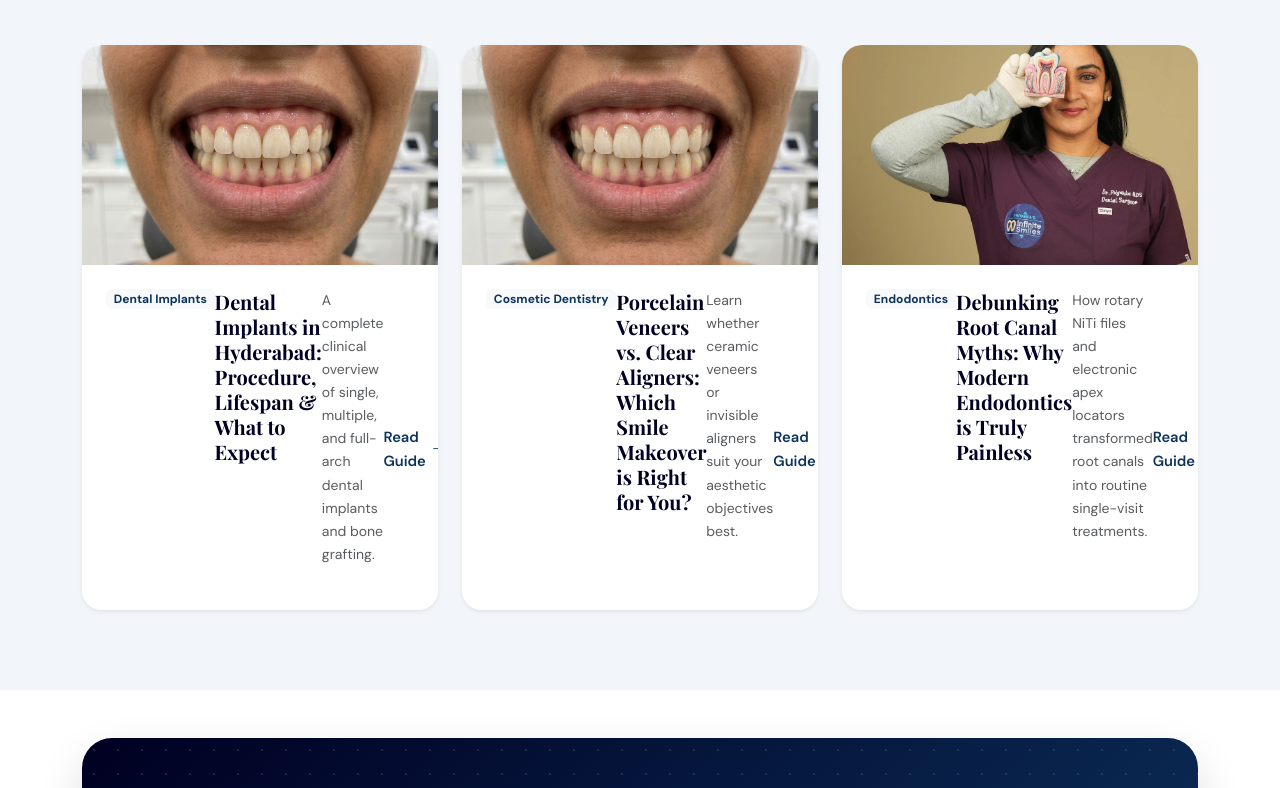
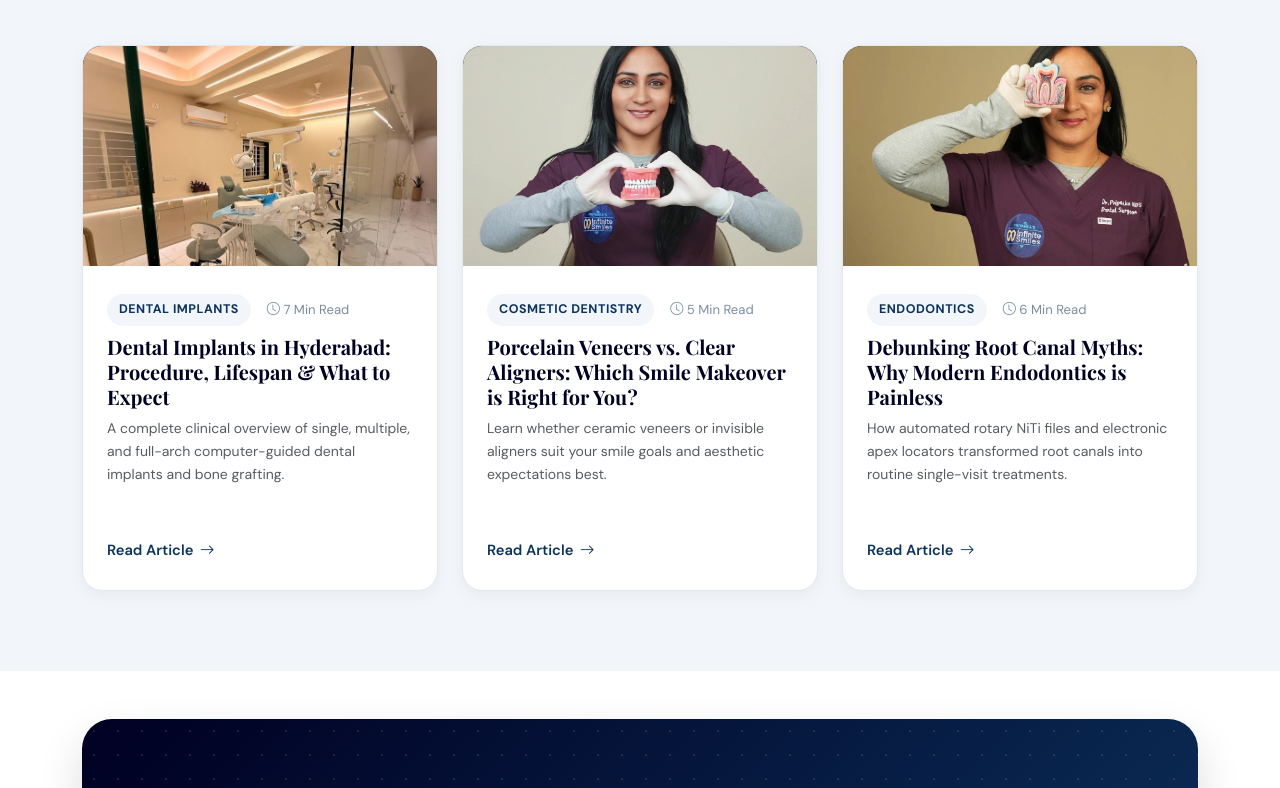
Before and after one commit to lokesh19-lokesh/priyankasinfinitesmiles, a plain HTML site: page public_html/index.html in a window 1280 px wide. Shown: the part 10217-11005 px from the top of the page. Drawn offline with nearby package versions, Linux system fonts and the light colour scheme; a web font is replaced by a local one.

Commit message:
Fix blog insights preview section cards layout and images on homepage

```diff
--- a/public_html/index.html
+++ b/public_html/index.html
@@ -1223,50 +1223,82 @@
       </div>
 
       <div class="row g-4">
+        <!-- Post 1: Dental Implants -->
         <div class="col-md-4">
-          <div class="custom-card p-0 overflow-hidden border-0 shadow-sm h-100">
-            <img src="assets/images/gallery/implant-after.jpg" alt="Dental Implants Guide Hyderabad" class="w-100"
-              style="height: 220px; object-fit: cover;" width="1200" height="896" loading="lazy">
-            <div class="p-4 bg-white flex-grow-1 d-flex flex-direction-column">
-              <span class="badge bg-light text-teal mb-2 align-self-start">Dental Implants</span>
-              <h4 class="fs-5 fw-bold mb-2">Dental Implants in Hyderabad: Procedure, Lifespan &amp; What to Expect</h4>
-              <p class="small text-muted flex-grow-1">A complete clinical overview of single, multiple, and full-arch
-                dental implants and bone grafting.</p>
-              <a href="blog/dental-implants-cost-procedure-hyderabad/" class="card-link mt-2">Read Guide <i
-                  class="bi bi-arrow-right"></i></a>
+          <article class="blog-grid-card">
+            <div class="blog-grid-thumb">
+              <img src="assets/clinic/c1.webp" alt="Priyanka's Infinite Smiles Advanced Dental Studio Operatory Suite" class="w-100" style="height: 220px; object-fit: cover; object-position: center 35%;" width="765" height="1020" loading="lazy">
             </div>
-          </div>
+            <div class="blog-grid-body">
+              <div class="blog-meta-bar mb-2">
+                <span class="blog-badge-tag">Dental Implants</span>
+                <span><i class="bi bi-clock"></i> 7 Min Read</span>
+              </div>
+              <h4 class="font-heading fs-5 mb-2">
+                <a href="blog/dental-implants-cost-procedure-hyderabad/" class="text-dark-teal text-decoration-none">
+                  Dental Implants in Hyderabad: Procedure, Lifespan &amp; What to Expect
+                </a>
+              </h4>
+              <p class="small text-muted flex-grow-1">
+                A complete clinical overview of single, multiple, and full-arch computer-guided dental implants and bone grafting.
+              </p>
+              <a href="blog/dental-implants-cost-procedure-hyderabad/" class="card-link mt-3">
+                Read Article <i class="bi bi-arrow-right"></i>
+              </a>
+            </div>
+          </article>
         </div>
 
+        <!-- Post 2: Veneers vs Aligners -->
         <div class="col-md-4">
-          <div class="custom-card p-0 overflow-hidden border-0 shadow-sm h-100">
-            <img src="assets/images/gallery/smile-design-after.jpg" alt="Porcelain Veneers vs Clear Aligners Guide"
-              class="w-100" style="height: 220px; object-fit: cover;" width="1200" height="896" loading="lazy">
-            <div class="p-4 bg-white flex-grow-1 d-flex flex-direction-column">
-              <span class="badge bg-light text-teal mb-2 align-self-start">Cosmetic Dentistry</span>
-              <h4 class="fs-5 fw-bold mb-2">Porcelain Veneers vs. Clear Aligners: Which Smile Makeover is Right for You?
+          <article class="blog-grid-card">
+            <div class="blog-grid-thumb">
+              <img src="assets/clinic/c7.webp" alt="Porcelain Veneers vs Clear Aligners Guide by Dr. Priyanka Vijayakumar" class="w-100" style="height: 220px; object-fit: cover; object-position: center 15%;" width="1020" height="1020" loading="lazy">
+            </div>
+            <div class="blog-grid-body">
+              <div class="blog-meta-bar mb-2">
+                <span class="blog-badge-tag">Cosmetic Dentistry</span>
+                <span><i class="bi bi-clock"></i> 5 Min Read</span>
+              </div>
+              <h4 class="font-heading fs-5 mb-2">
+                <a href="blog/smile-makeover-veneers-vs-aligners/" class="text-dark-teal text-decoration-none">
+                  Porcelain Veneers vs. Clear Aligners: Which Smile Makeover is Right for You?
+                </a>
               </h4>
-              <p class="small text-muted flex-grow-1">Learn whether ceramic veneers or invisible aligners suit your
-                aesthetic objectives best.</p>
-              <a href="blog/smile-makeover-veneers-vs-aligners/" class="card-link mt-2">Read Guide <i
-                  class="bi bi-arrow-right"></i></a>
+              <p class="small text-muted flex-grow-1">
+                Learn whether ceramic veneers or invisible aligners suit your smile goals and aesthetic expectations best.
+              </p>
+              <a href="blog/smile-makeover-veneers-vs-aligners/" class="card-link mt-3">
+                Read Article <i class="bi bi-arrow-right"></i>
+              </a>
             </div>
-          </div>
+          </article>
         </div>
 
+        <!-- Post 3: Root Canal Myths -->
         <div class="col-md-4">
-          <div class="custom-card p-0 overflow-hidden border-0 shadow-sm h-100">
-            <img src="assets/clinic/c14.webp" alt="Painless Root Canal Treatment Guide" class="w-100"
-              style="height: 220px; object-fit: cover; object-position: center 25%;" width="1020" height="1020" loading="lazy">
-            <div class="p-4 bg-white flex-grow-1 d-flex flex-direction-column">
-              <span class="badge bg-light text-teal mb-2 align-self-start">Endodontics</span>
-              <h4 class="fs-5 fw-bold mb-2">Debunking Root Canal Myths: Why Modern Endodontics is Truly Painless</h4>
-              <p class="small text-muted flex-grow-1">How rotary NiTi files and electronic apex locators transformed
-                root canals into routine single-visit treatments.</p>
-              <a href="blog/painless-root-canal-treatment-myths/" class="card-link mt-2">Read Guide <i
-                  class="bi bi-arrow-right"></i></a>
+          <article class="blog-grid-card">
+            <div class="blog-grid-thumb">
+              <img src="assets/clinic/c14.webp" alt="Debunking Root Canal Myths with Modern Painless Endodontics" class="w-100" style="height: 220px; object-fit: cover; object-position: center 18%;" width="1020" height="1020" loading="lazy">
             </div>
-          </div>
+            <div class="blog-grid-body">
+              <div class="blog-meta-bar mb-2">
+                <span class="blog-badge-tag">Endodontics</span>
+                <span><i class="bi bi-clock"></i> 6 Min Read</span>
+              </div>
+              <h4 class="font-heading fs-5 mb-2">
+                <a href="blog/painless-root-canal-treatment-myths/" class="text-dark-teal text-decoration-none">
+                  Debunking Root Canal Myths: Why Modern Endodontics is Painless
+                </a>
+              </h4>
+              <p class="small text-muted flex-grow-1">
+                How automated rotary NiTi files and electronic apex locators transformed root canals into routine single-visit treatments.
+              </p>
+              <a href="blog/painless-root-canal-treatment-myths/" class="card-link mt-3">
+                Read Article <i class="bi bi-arrow-right"></i>
+              </a>
+            </div>
+          </article>
         </div>
       </div>
     </div>
```
